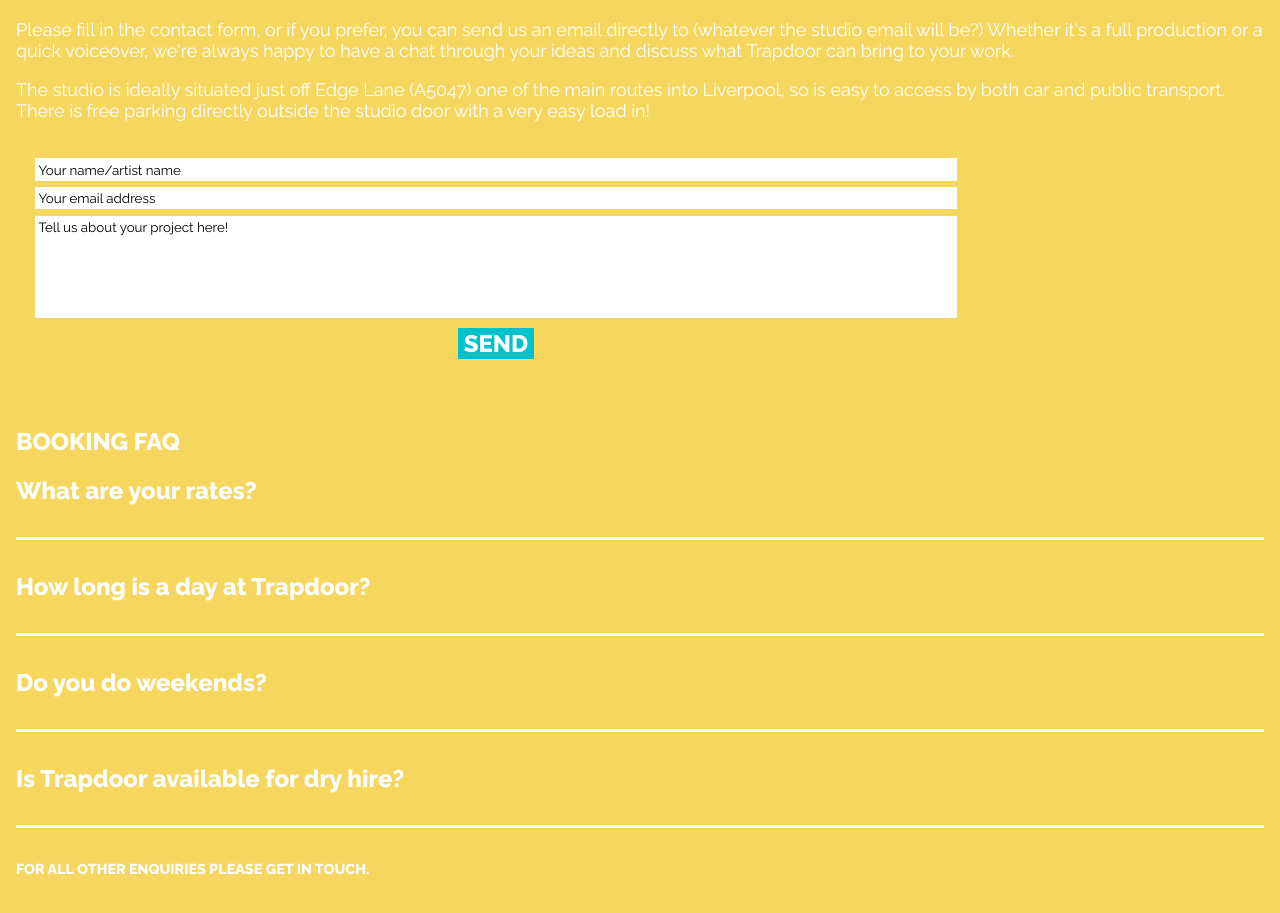
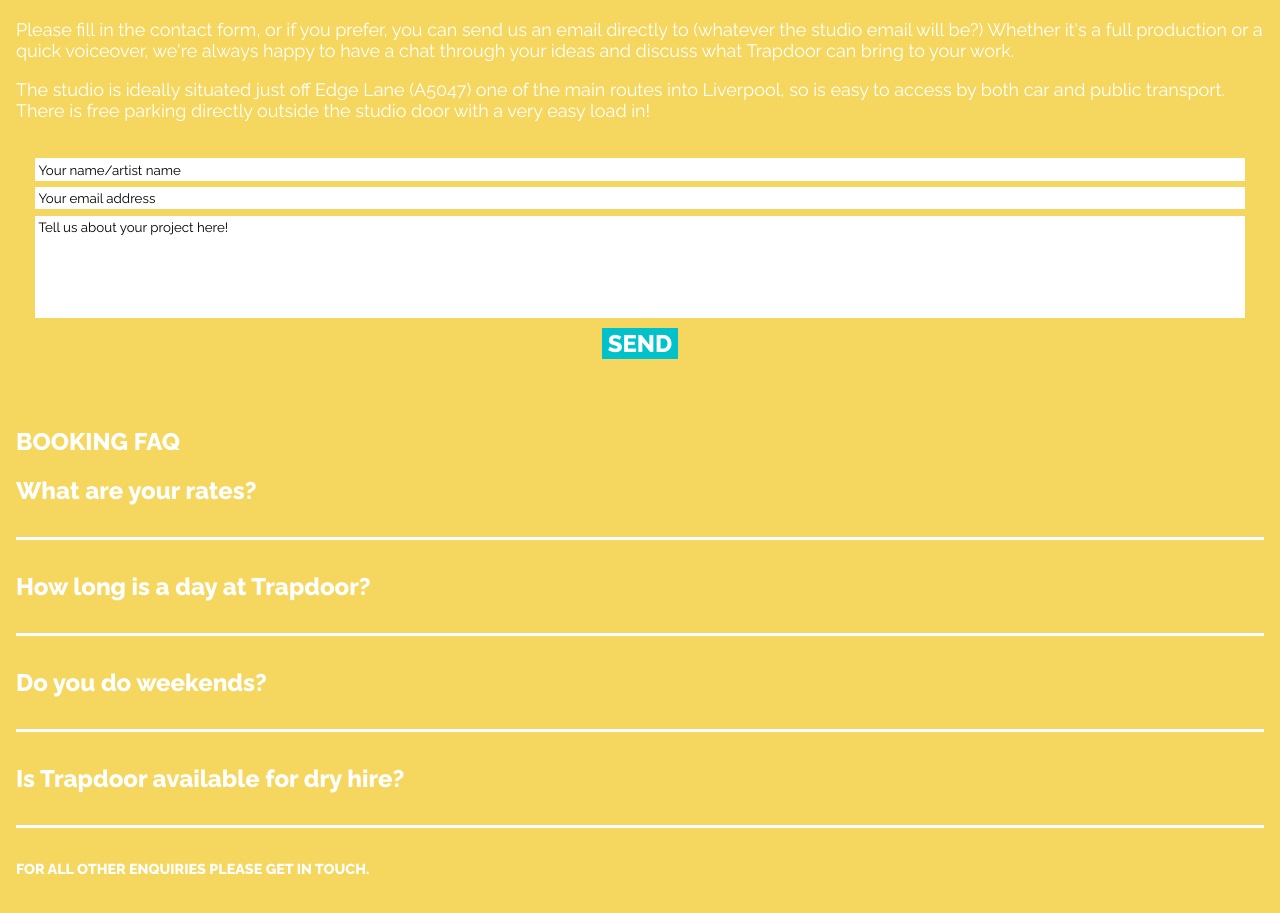
Before and after one commit to scoupar/trapdoor-studios, a Next.js app: page /book in a window 1280 px wide. Shown: the part 840-1753 px from the top of the page. Built offline with nearby package versions, Linux system fonts and the light colour scheme.

Commit message:
centered contact form

```diff
--- a/components/Contact.js
+++ b/components/Contact.js
@@ -28,6 +28,7 @@ const Contact = () => {
             public transport. There is free parking directly outside the studio
             door with a very easy load in!
           </p>
+          <div className="form-container">
             <form
               className="contact-form"
               action="https://formsubmit.co/scott.coupar@googlemail.com"
@@ -63,6 +64,7 @@ const Contact = () => {
                 Send
               </button>
             </form>
+          </div>
         </div>
       </section>
 
--- a/styles/globals.css
+++ b/styles/globals.css
@@ -391,6 +391,11 @@ h3 {
 
 /* contact section */
 
+.form-container {
+  display: flex;
+  justify-content: center;
+  width: 100%;
+}
 .form-text {
   width: 100%;
   background-color: #f5d75f;
@@ -403,7 +408,7 @@ h3 {
   flex-direction: column;
   background-color: #f5d75f;
   padding: 1rem;
-  width: 75vw;
+  width: 100%;
 }
 
 form {
```
Lines whose indentation alone changed are shown as unchanged.
